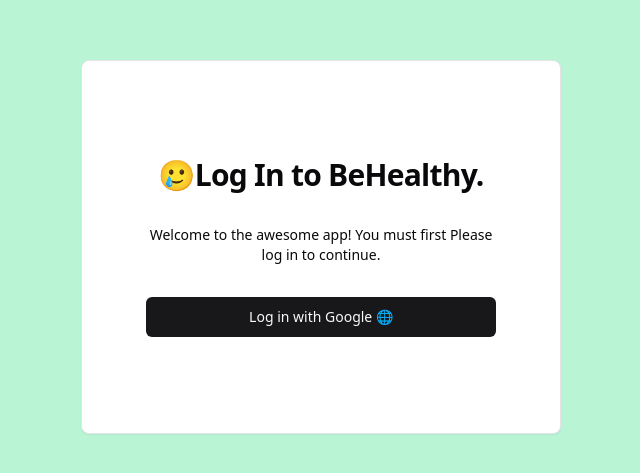
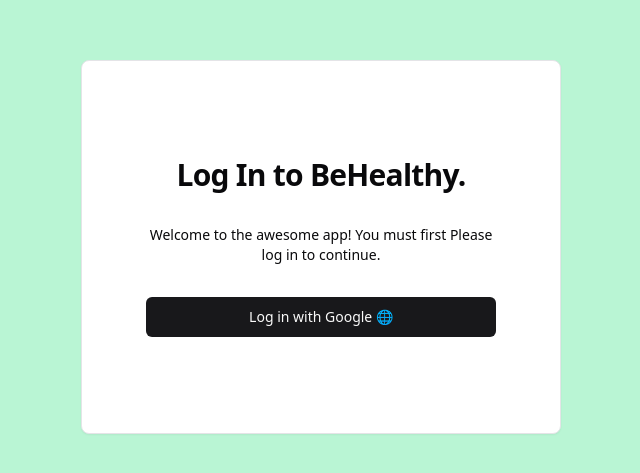
Before and after one commit to dyzhuu/BeMindful, a Next.js app: page / in a window 1280 px wide. Shown: the part 153-626 px from the top of the page, without its empty margins (319-959 px from the left). Built offline with nearby package versions, Linux system fonts and the light colour scheme; no server answers.

Commit message:
Update index.tsx

```diff
--- a/src/pages/index.tsx
+++ b/src/pages/index.tsx
@@ -8,9 +8,7 @@
   const router = useRouter();
   const session = useSession();
 
-  if (session.status === 'loading') {
-    return <div>Loading...</div>;
-  }
+
 
   if (session.status === 'unauthenticated') {
     return (
@@ -18,7 +16,7 @@
         <Card className='border-card shadow-none md:border-border md:shadow-sm h-[100vh] w-[100vw] md:h-fit md:min-h-[250px] md:max-w-[480px] p-10 md:p-16 md:py-24 flex justify-center items-center bg-gradient-to-br from-white-300 to-grey-400 rounded-lg'>
           <div className='flex flex-col w-[350px] text-center space-y-8'>
             <h1 className='text-3xl font-semibold tracking-tight text-black-500'>
-            🥲Log In to BeHealthy.
+            Log In to BeHealthy.
             </h1>
             <p className='text-sm text-black-500'>
               Welcome to the awesome app! You must first Please log in to continue.
```
